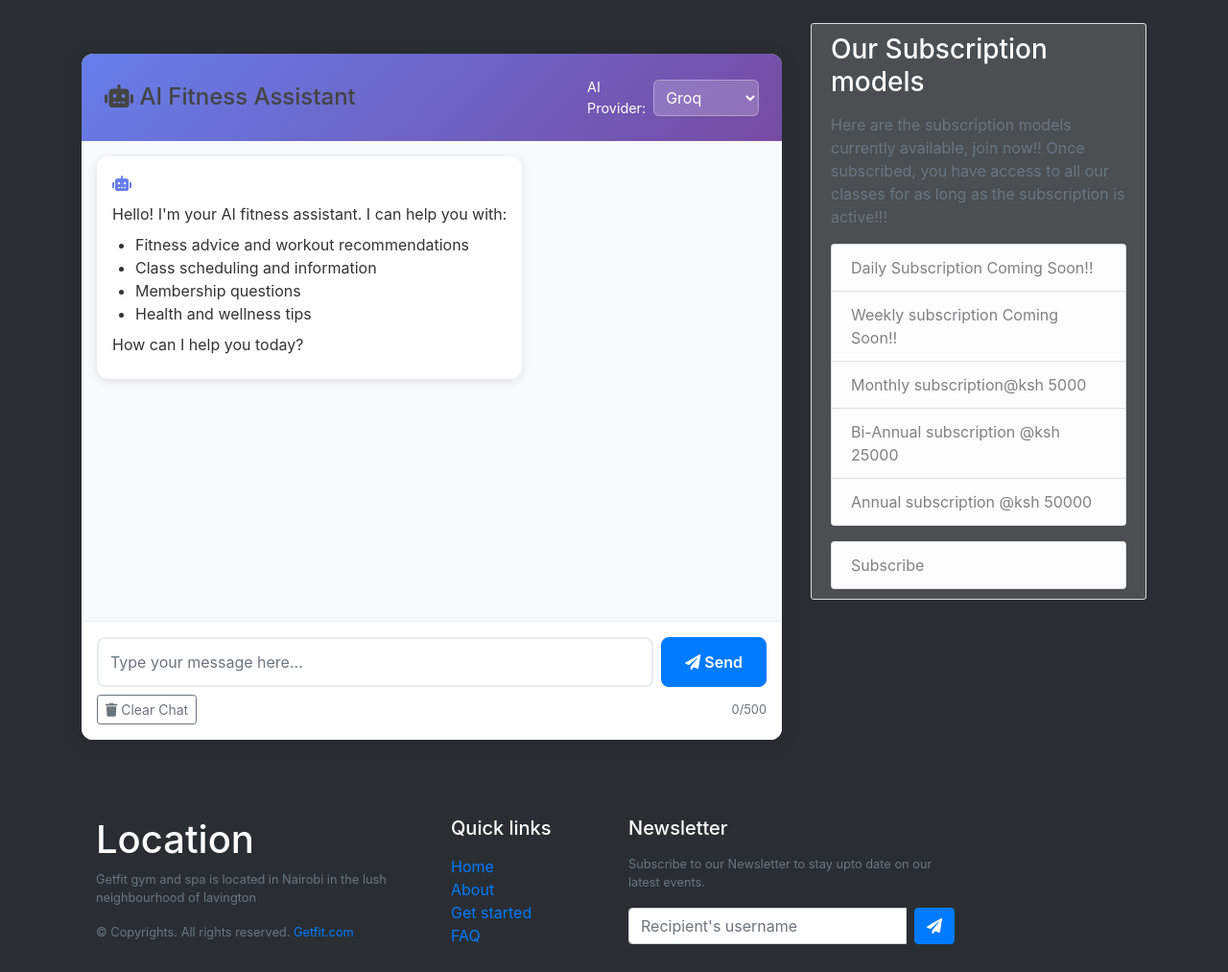
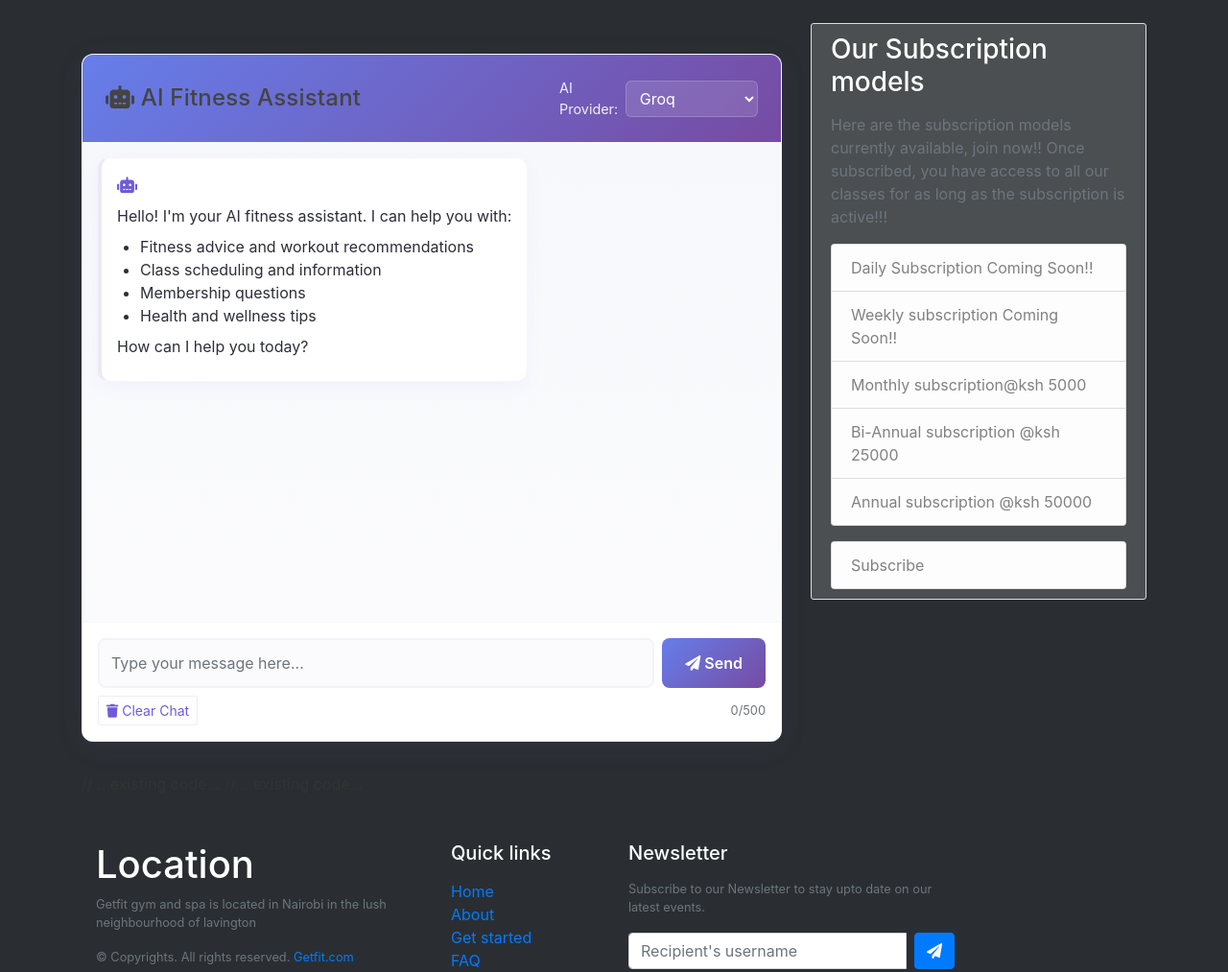
Before and after one commit to Muliro1/fitness_club_mgt, a Flask app: page /chat in a window 1280 px wide. Shown: the part 56-1069 px from the top of the page at 96% size. Before the commit the page ends 1040 px from the top, so only its background shows below. Run offline with Flask 3, Linux system fonts and the light colour scheme; a user stored in the database is signed in; some libraries are stand-ins or nearby versions.

Commit message:
edit chat interface

```diff
--- a/app/templates/chatbot/chat.html
+++ b/app/templates/chatbot/chat.html
@@ -48,19 +48,21 @@
     </div>
 </div>
 
+// ...existing code...
 <style>
 .chatbot-container {
     max-width: 800px;
     margin: 2rem auto;
-    background: white;
+    background: #ffffff;
     border-radius: 12px;
-    box-shadow: 0 4px 20px rgba(0,0,0,0.1);
+    box-shadow: 0 6px 30px rgba(103, 78, 162, 0.08);
     overflow: hidden;
+    border: 1px solid rgba(102,126,234,0.06);
 }
 
 .chatbot-header {
     background: linear-gradient(135deg, #667eea 0%, #764ba2 100%);
-    color: white;
+    color: #fff;
     padding: 1.5rem;
     display: flex;
     justify-content: space-between;
@@ -70,6 +72,7 @@
 .chatbot-header h2 {
     margin: 0;
     font-size: 1.5rem;
+    letter-spacing: 0.2px;
 }
 
 .provider-selector {
@@ -81,18 +84,20 @@
 .provider-selector label {
     margin: 0;
     font-size: 0.9rem;
+    color: rgba(255,255,255,0.9);
 }
 
 .provider-selector select {
-    background: rgba(255,255,255,0.2);
-    border: 1px solid rgba(255,255,255,0.3);
-    color: white;
+    background: rgba(255,255,255,0.12);
+    border: 1px solid rgba(255,255,255,0.18);
+    color: #fff;
     border-radius: 6px;
-    padding: 0.25rem 0.5rem;
+    padding: 0.25rem 0.6rem;
+    min-width: 120px;
 }
 
 .provider-selector select option {
-    background: white;
+    background: #fff;
     color: #333;
 }
 
@@ -100,9 +105,10 @@
     height: 500px;
     overflow-y: auto;
     padding: 1rem;
-    background: #f8f9fa;
+    background: linear-gradient(180deg, #f7f8fb 0%, #fbfbfe 100%);
 }
 
+/* message layout */
 .message {
     margin-bottom: 1rem;
     display: flex;
@@ -119,31 +125,39 @@
 }
 
 .message-content {
-    background: white;
+    background: #ffffff;
     padding: 1rem;
     border-radius: 12px;
-    box-shadow: 0 2px 8px rgba(0,0,0,0.1);
+    box-shadow: 0 6px 18px rgba(102, 126, 234, 0.06);
     max-width: 70%;
     position: relative;
+    border: 1px solid rgba(112, 97, 195, 0.06);
 }
 
+/* user bubble uses platform gradient */
 .user-message .message-content {
-    background: #007bff;
-    color: white;
+    background: linear-gradient(135deg, rgba(102,126,234,1) 0%, rgba(118,75,162,1) 100%);
+    color: #ffffff;
+    box-shadow: 0 8px 22px rgba(102,126,234,0.14);
+    border: none;
 }
 
+/* bot bubble with subtle purple accent */
 .bot-message .message-content {
-    background: white;
-    color: #333;
+    background: #ffffff;
+    color: #2e2e3a;
+    border-left: 4px solid rgba(118,75,162,0.12);
 }
 
+/* icon color */
 .message-content i {
     margin-right: 0.5rem;
-    color: #667eea;
+    color: #6f5bd7;
+    font-size: 1.05rem;
 }
 
 .user-message .message-content i {
-    color: rgba(255,255,255,0.8);
+    color: rgba(255,255,255,0.9);
 }
 
 .message-content p {
@@ -155,10 +169,11 @@
     padding-left: 1.5rem;
 }
 
+/* input area */
 .chat-input-container {
     padding: 1rem;
-    background: white;
-    border-top: 1px solid #e9ecef;
+    background: #ffffff;
+    border-top: 1px solid rgba(102,126,234,0.06);
 }
 
 .input-group {
@@ -169,29 +184,34 @@
 
 #message-input {
     flex: 1;
-    border: 2px solid #e9ecef;
+    border: 2px solid rgba(102,126,234,0.06);
     border-radius: 8px;
     padding: 0.75rem;
     font-size: 1rem;
-    transition: border-color 0.3s;
+    transition: border-color 0.3s, box-shadow 0.3s;
+    background: #fbfbfe;
 }
 
 #message-input:focus {
-    border-color: #667eea;
+    border-color: rgba(102,126,234,0.6);
     outline: none;
-    box-shadow: 0 0 0 3px rgba(102, 126, 234, 0.1);
+    box-shadow: 0 0 0 4px rgba(102,126,234,0.08);
 }
 
 #send-button {
     padding: 0.75rem 1.5rem;
     border-radius: 8px;
     font-weight: 600;
-    transition: all 0.3s;
+    background: linear-gradient(135deg, #667eea 0%, #764ba2 100%);
+    border: none;
+    color: #fff;
+    transition: transform 0.2s, box-shadow 0.2s, opacity 0.2s;
 }
 
 #send-button:hover {
-    transform: translateY(-1px);
-    box-shadow: 0 4px 12px rgba(0,123,255,0.3);
+    transform: translateY(-2px);
+    box-shadow: 0 10px 30px rgba(102,126,234,0.18);
+    opacity: 0.98;
 }
 
 .chat-actions {
@@ -200,11 +220,23 @@
     align-items: center;
 }
 
+#clear-chat {
+    color: #6f5bd7;
+    border-color: rgba(111,91,215,0.12);
+}
+
+#clear-chat:hover {
+    color: #4b2fa6;
+    background: rgba(111,91,215,0.06);
+}
+
+/* character count */
 .character-count {
     font-size: 0.8rem;
     color: #6c757d;
 }
 
+/* typing indicator styles */
 .typing-indicator {
     display: flex;
     align-items: center;
@@ -221,7 +253,7 @@
 .typing-dots span {
     width: 6px;
     height: 6px;
-    background: #6c757d;
+    background: #667eea;
     border-radius: 50%;
     animation: typing 1.4s infinite ease-in-out;
 }
@@ -234,6 +266,7 @@
     40% { transform: scale(1); opacity: 1; }
 }
 
+/* responsive tweaks */
 @media (max-width: 768px) {
     .chatbot-container {
         margin: 1rem;
@@ -255,6 +288,7 @@
     }
 }
 </style>
+// ...existing code...
 
 <script>
 document.addEventListener('DOMContentLoaded', function() {
```
